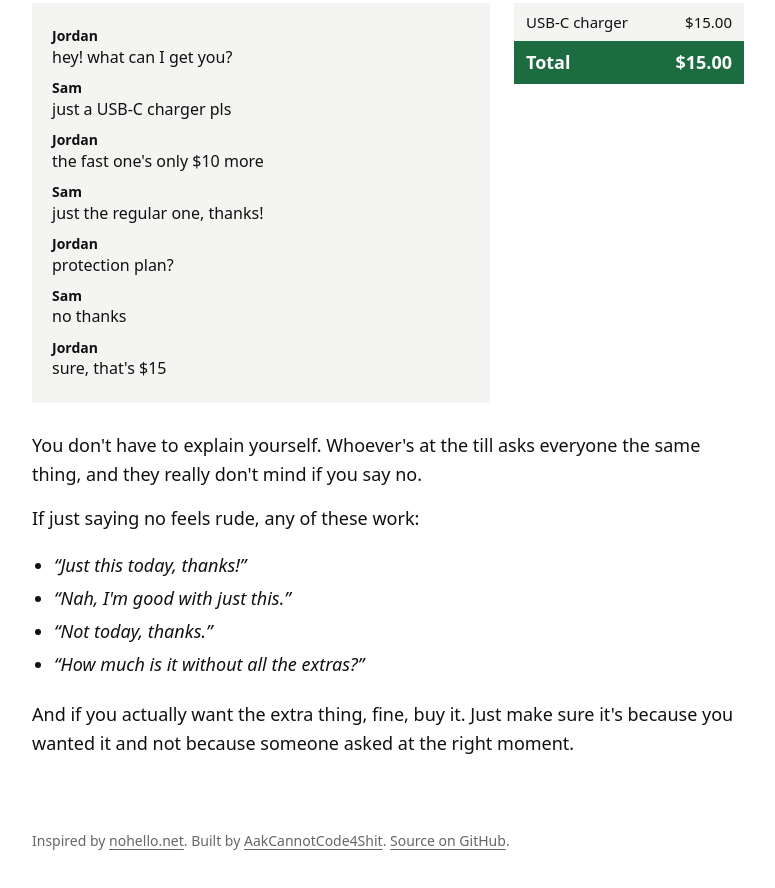
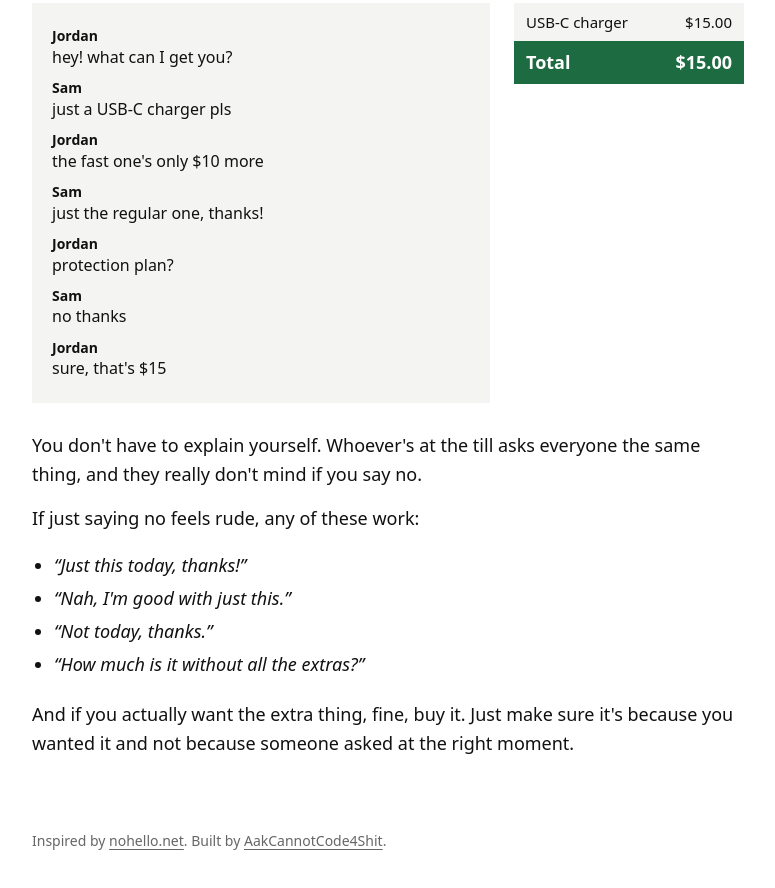
Before and after one commit to AakCannotCode4Shit/dontgetupsold, a plain HTML site: page index.html in a window 1280 px wide. Shown: the part 1708-2596 px from the top of the page, without its empty margins (252-1027 px from the left). Drawn offline with Linux system fonts and the light colour scheme.

Commit message:
Remove GitHub source link from footer

```diff
--- a/index.html
+++ b/index.html
@@ -87,7 +87,6 @@
     <footer>
       Inspired by <a href="https://nohello.net">nohello.net</a>.
       Built by <a href="https://github.com/AakCannotCode4Shit">AakCannotCode4Shit</a>.
-      <a href="https://github.com/AakCannotCode4Shit/dontgetupsold">Source on GitHub</a>.
     </footer>
   </main>
 
```
